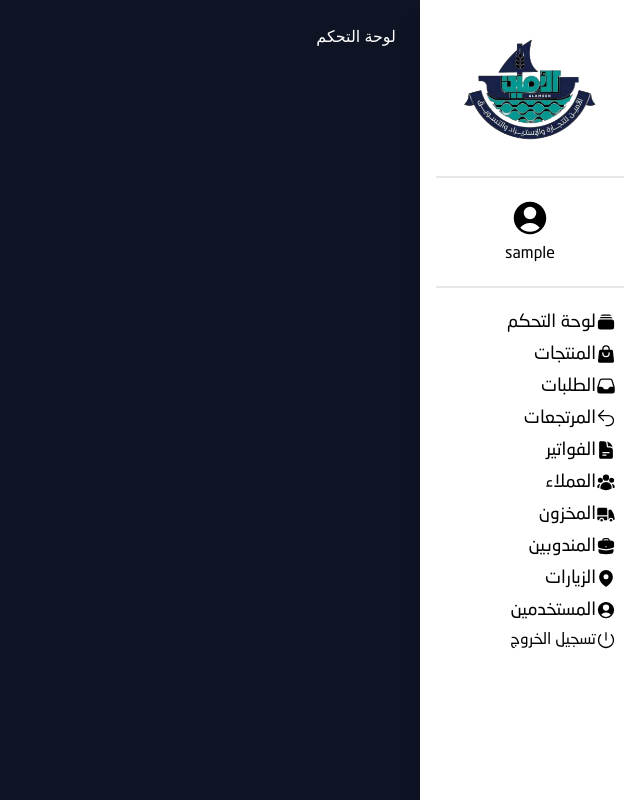
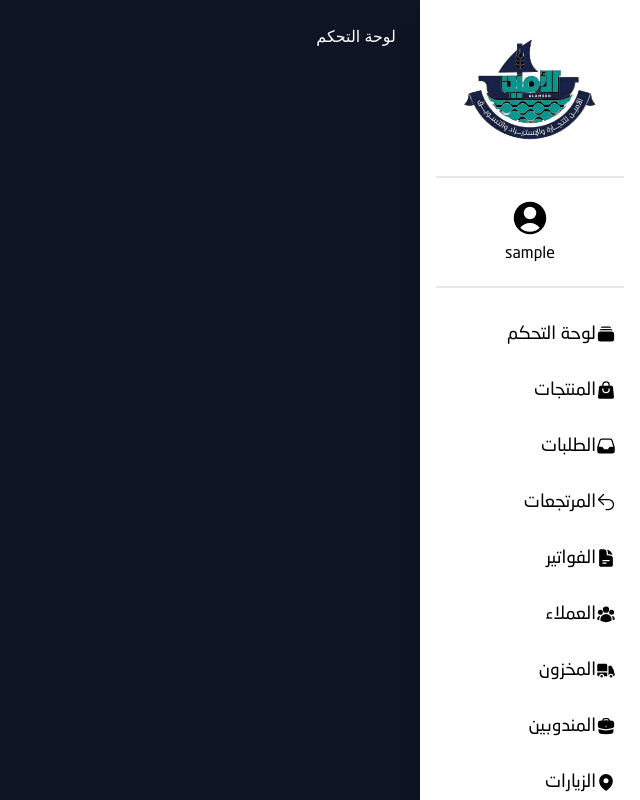
Before and after one commit to abdullahhashem515/Sales-Rep, a React (Vite) app: page /dashboard in a window 1280 px wide. Shown: the whole page, without its empty margins (640-1280 px from the left). Built offline with nearby package versions, Linux system fonts and the light colour scheme; no server answers; sample sign-in values are in the browser's storage.

Commit message:
ordered the paths

```diff
--- a/src/app/routes.jsx
+++ b/src/app/routes.jsx
@@ -7,7 +7,12 @@ import UsersList from '../features/users/userslist';
 import Returnlist from '../features/returns/returnslist';
 import ProtectedRoute from './ProtectedRoute'; // استيراد مكون الحماية
 import RootRedirect from '../app/RootRedirect'; // NEW: استيراد RootRedirect من ملفه الجديد
-
+import Orderslist from '../features/orders/orderslist';
+import Invoiceslist from '../features/invoices/invoiceslist';
+import Customerslist from '../features/customers/customerslist';
+import Inventorieslist from '../features/inventories/inventorieslist';
+import Salesrep from '../features/salesrep/salesrep';
+import Visitslist from '../features/visits/visitslist';
 const routes = [
   {
     path: '/',
@@ -52,6 +57,55 @@ const routes = [
           </ProtectedRoute>
         )
       },
+        {
+        path: 'orderslist',
+        element: (
+          <ProtectedRoute>
+            <Orderslist />
+          </ProtectedRoute>
+        )
+      },
+       {
+        path: 'invoiceslist',
+        element: (
+          <ProtectedRoute>
+            <Invoiceslist />
+          </ProtectedRoute>
+        )
+      },
+
+      {
+        path: 'customerslist',
+        element: (
+          <ProtectedRoute>
+            <Customerslist />
+          </ProtectedRoute>
+        )
+      },
+      {
+        path: 'inventorieslist',
+        element: (
+          <ProtectedRoute>
+            <Inventorieslist />
+          </ProtectedRoute>
+        )
+      },
+       {
+        path: 'salesrep',
+        element: (
+          <ProtectedRoute>
+            <Salesrep />
+          </ProtectedRoute>
+        )
+      },
+        {
+        path: 'visitslist',
+        element: (
+          <ProtectedRoute>
+            <Visitslist />
+          </ProtectedRoute>
+        )
+      },
       // أضف باقي المسارات المحمية هنا بنفس الطريقة
     ],
   },
--- a/src/components/shared/menubar.jsx
+++ b/src/components/shared/menubar.jsx
@@ -36,13 +36,13 @@ export function Menubar() {
   // حالة لإدارة اسم المستخدم
   const [userName, setUserName] = useState('اسم المستخدم'); // Default or loading state
 
-  // حالة لإدارة القوائم المنسدلة - لم تعد ضرورية لقائمة المنتجات المباشرة
-  const [open, setOpen] = React.useState(0);
+  // // حالة لإدارة القوائم المنسدلة - لم تعد ضرورية لقائمة المنتجات المباشرة
+  // const [open, setOpen] = React.useState(0);
 
-  // دالة لفتح وإغلاق القوائم - لم تعد تستخدم لقائمة المنتجات المباشرة
-  const handleOpen = (value) => {
-    setOpen(open === value ? 0 : value);
-  };
+  // // دالة لفتح وإغلاق القوائم - لم تعد تستخدم لقائمة المنتجات المباشرة
+  // const handleOpen = (value) => {
+  //   setOpen(open === value ? 0 : value);
+  // };
 
   // useEffect لجلب اسم المستخدم عند تحميل المكون
   useEffect(() => {
@@ -78,7 +78,7 @@ export function Menubar() {
       <hr className="w-full border-t-2 border-gray-200 my-3" />
       <List>
         <ListItem
-          className="text-lg amiriFont hover:bg-blue-100/40 cursor-pointer transition-colors"
+          className="pt-3 pb-3 text-lg amiriFont hover:bg-blue-100/40 cursor-pointer transition-colors"
           onClick={() => navigate("/dashboard")}
         >
           <ListItemPrefix>
@@ -89,7 +89,7 @@ export function Menubar() {
 
         {/* UPDATED: Removed Accordion for Products, now direct navigation */}
         <ListItem
-          className="text-lg amiriFont hover:bg-blue-100/40 cursor-pointer transition-colors"
+          className="pt-3 pb-3 text-lg amiriFont hover:bg-blue-100/40 cursor-pointer transition-colors"
           onClick={() => navigate("/productslist")} // Direct navigation to productslist
         >
           <ListItemPrefix>
@@ -98,7 +98,7 @@ export function Menubar() {
           المنتجات{" "}
         </ListItem>
 
-        <ListItem className="text-lg amiriFont hover:bg-blue-100/40 cursor-pointer transition-colors">
+        <ListItem className="pt-3 pb-3 text-lg amiriFont hover:bg-blue-100/40 cursor-pointer transition-colors" onClick={() => navigate("/orderslist")}>
           <ListItemPrefix>
             <InboxIcon className="h-5 w-5 text-xs" />
           </ListItemPrefix>
@@ -114,7 +114,7 @@ export function Menubar() {
           </ListItemSuffix>
         </ListItem>
 
-        <ListItem className="text-lg amiriFont hover:bg-blue-100/40 cursor-pointer transition-colors">
+        <ListItem className="pt-3 pb-3 text-lg amiriFont hover:bg-blue-100/40 cursor-pointer transition-colors" onClick={() => navigate("/returnslist")}>
           <ListItemPrefix>
             <ArrowUturnLeftIcon className="h-5 w-5 text-xs" />
           </ListItemPrefix>
@@ -131,8 +131,8 @@ export function Menubar() {
         </ListItem>
 
         <ListItem
-          className="text-lg amiriFont hover:bg-blue-100/40 cursor-pointer transition-colors"
-          onClick={() => navigate("/invoices")}
+          className="pt-3 pb-3 text-lg amiriFont hover:bg-blue-100/40 cursor-pointer transition-colors"
+          onClick={() => navigate("/invoiceslist")}
         >
           <ListItemPrefix>
             <DocumentTextIcon className="h-5 w-5" />
@@ -141,8 +141,8 @@ export function Menubar() {
         </ListItem>
 
         <ListItem
-          className="text-lg amiriFont hover:bg-blue-100/40 cursor-pointer transition-colors"
-          onClick={() => navigate("/customers")}
+          className="pt-3 pb-3 text-lg amiriFont hover:bg-blue-100/40 cursor-pointer transition-colors pt-3 pb-3"
+          onClick={() => navigate("/customerslist")}
         >
           <ListItemPrefix>
             <UserGroupIcon className="h-5 w-5" />
@@ -151,16 +151,16 @@ export function Menubar() {
         </ListItem>
 
         <ListItem
-          className="text-lg amiriFont hover:bg-blue-100/40 cursor-pointer transition-colors"
-          onClick={() => navigate("/representatives")}
+          className="pt-3 pb-3 text-lg amiriFont hover:bg-blue-100/40 cursor-pointer transition-colors"
+          onClick={() => navigate("/inventorieslist")}
         >
           <ListItemPrefix>
             <TruckIcon className="h-5 w-5" />
           </ListItemPrefix>
           المخزون         </ListItem>
         <ListItem
-          className="text-lg amiriFont hover:bg-blue-100/40 cursor-pointer transition-colors"
-          onClick={() => navigate("/representatives")}
+          className="pt-3 pb-3 text-lg amiriFont hover:bg-blue-100/40 cursor-pointer transition-colors"
+          onClick={() => navigate("/salesrep")}
         >
           <ListItemPrefix>
             <BriefcaseIcon className="h-5 w-5" />
@@ -169,8 +169,8 @@ export function Menubar() {
         </ListItem>
 
         <ListItem
-          className="text-lg amiriFont hover:bg-blue-100/40 cursor-pointer transition-colors"
-          onClick={() => navigate("/visits")}
+          className="pt-3 pb-3 text-lg amiriFont hover:bg-blue-100/40 cursor-pointer transition-colors"
+          onClick={() => navigate("/visitslist")}
         >
           <ListItemPrefix>
             <MapPinIcon className="h-5 w-5" />
@@ -179,7 +179,7 @@ export function Menubar() {
         </ListItem>
 
         <ListItem
-          className="text-lg amiriFont hover:bg-blue-100/40 cursor-pointer transition-colors"
+          className="pt-3 pb-3 text-lg amiriFont hover:bg-blue-100/40 cursor-pointer transition-colors"
           onClick={() => navigate("/userslist")}
         >
           <ListItemPrefix>
--- /dev/null
+++ b/src/features/customers/customerslist.jsx
@@ -0,0 +1,9 @@
+import MainLayout from "../../components/shared/MainLayout";
+
+export default function Customerslist() {
+  return (
+    <MainLayout>
+      <div className="text-white">العملاء</div>
+    </MainLayout>
+  );
+}
--- /dev/null
+++ b/src/features/inventories/inventorieslist.jsx
@@ -0,0 +1,9 @@
+import MainLayout from "../../components/shared/MainLayout";
+
+export default function Inventorieslist() {
+  return (
+    <MainLayout>
+      <div className="text-white">المخزون</div>
+    </MainLayout>
+  );
+}
--- /dev/null
+++ b/src/features/invoices/invoiceslist.jsx
@@ -0,0 +1,9 @@
+import MainLayout from "../../components/shared/MainLayout";
+
+export default function Invoiceslist() {
+  return (
+    <MainLayout>
+      <div className="text-white"> فواتير</div>
+    </MainLayout>
+  );
+}
--- /dev/null
+++ b/src/features/orders/orderslist.jsx
@@ -0,0 +1,9 @@
+import MainLayout from "../../components/shared/MainLayout";
+
+export default function Orderslist() {
+  return (
+    <MainLayout>
+      <div className="text-white">قائمة الطلبات</div>
+    </MainLayout>
+  );
+}
--- a/src/features/products/ProductsList.jsx
+++ b/src/features/products/ProductsList.jsx
@@ -523,7 +523,7 @@ export default function ProductsList() {
 
         <div className="mt-8 mb-4">
           <h3 className="amiriFont text-xl font-bold mb-4">قائمة العملات</h3>
-          <div className="h-[210px] overflow-y-auto pr-2 border-2 border-accentColor rounded-lg p-2">
+          <div className="h-[150px] overflow-y-auto pr-2 border-2 border-accentColor rounded-lg p-2">
             {loadingCurrencies ? (
               <p className="text-center text-lg">جاري تحميل العملات...</p>
             ) : errorCurrencies ? (
--- /dev/null
+++ b/src/features/salesrep/salesrep.jsx
@@ -0,0 +1,9 @@
+import MainLayout from "../../components/shared/MainLayout";
+
+export default function Salesrep() {
+  return (
+    <MainLayout>
+      <div className="text-white">المندوبين</div>
+    </MainLayout>
+  );
+}
--- /dev/null
+++ b/src/features/visits/visitslist.jsx
@@ -0,0 +1,9 @@
+import MainLayout from "../../components/shared/MainLayout";
+
+export default function Visitslist() {
+  return (
+    <MainLayout>
+      <div className="text-white">الزيارات</div>
+    </MainLayout>
+  );
+}
```
